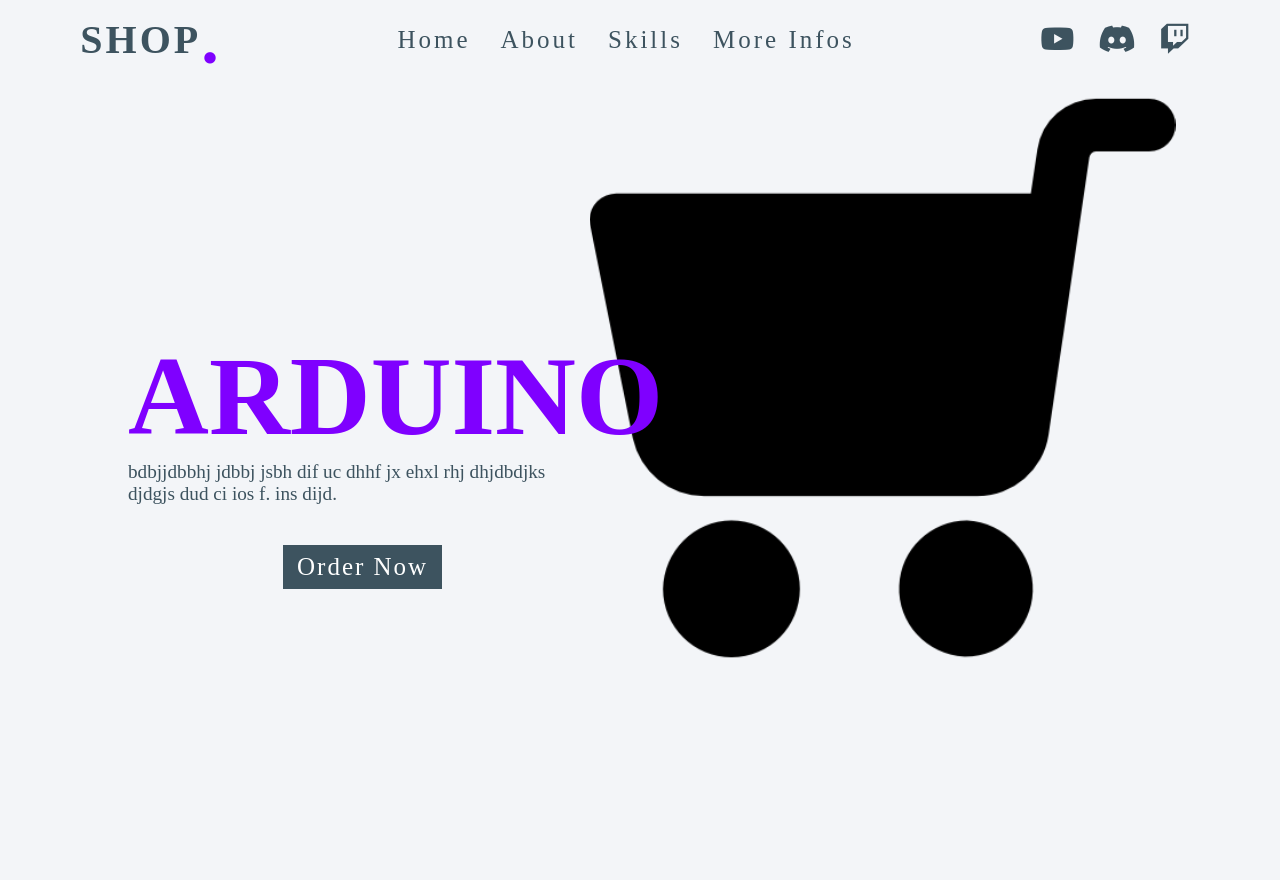
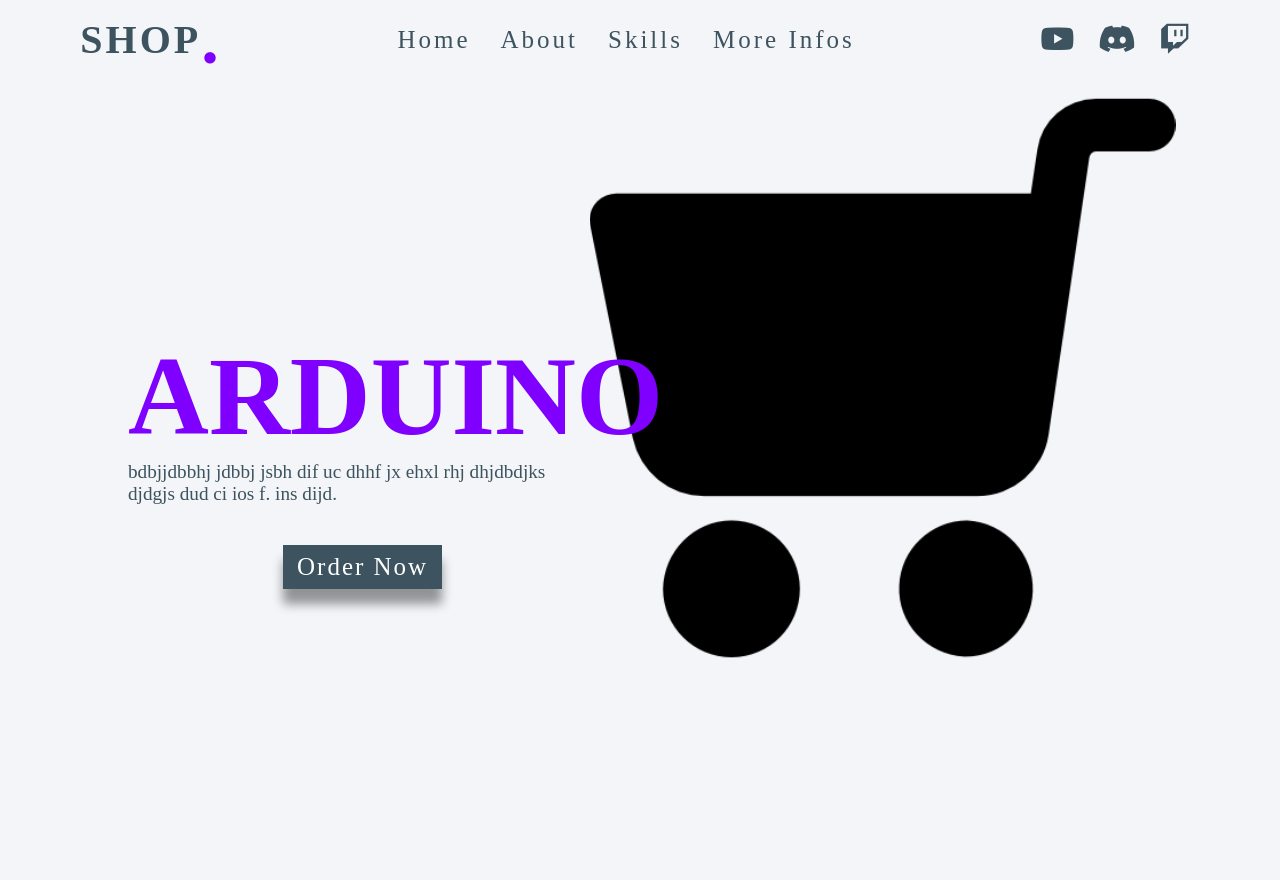
Before and after one commit to Veldoom/Veldoomshop.github.io, a PHP site: page / in a window 1280 px wide. Run offline with PHP 8.4, Linux system fonts and the light colour scheme.

Commit message:
Add files via upload

```diff
--- a/styles.css
+++ b/styles.css
@@ -102,7 +102,7 @@
 	margin: 40px 5px;
 	letter-spacing: 2px;
 	text-transform: capitalize;
-	box-shadow: 0 15px 10px rgba(0,0,0,0,4);
+	box-shadow: 0 15px 10px rgba(0,0,0,0.4);
 }
 button:hover{
 	background-color: #7f00ff;
```
